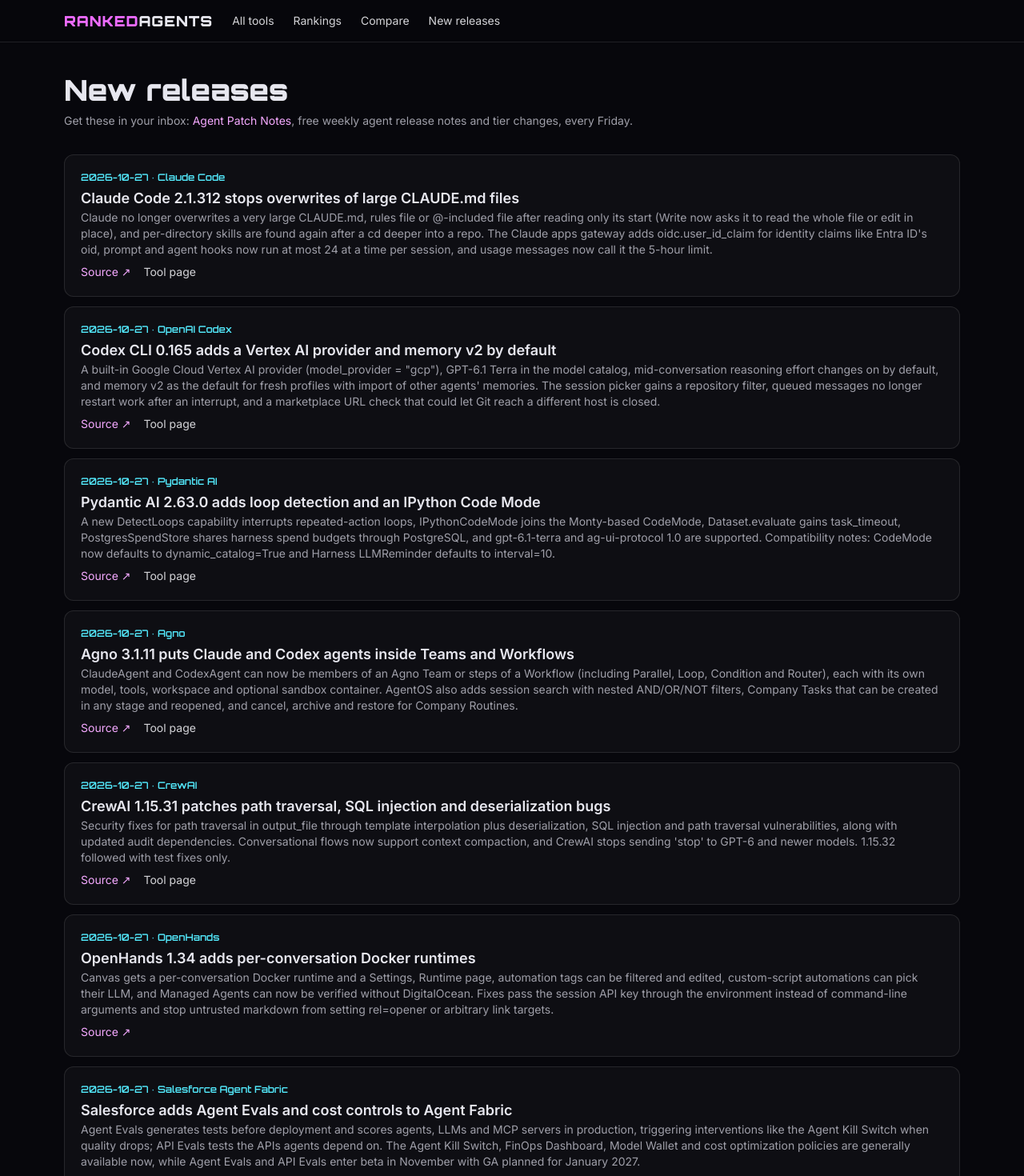
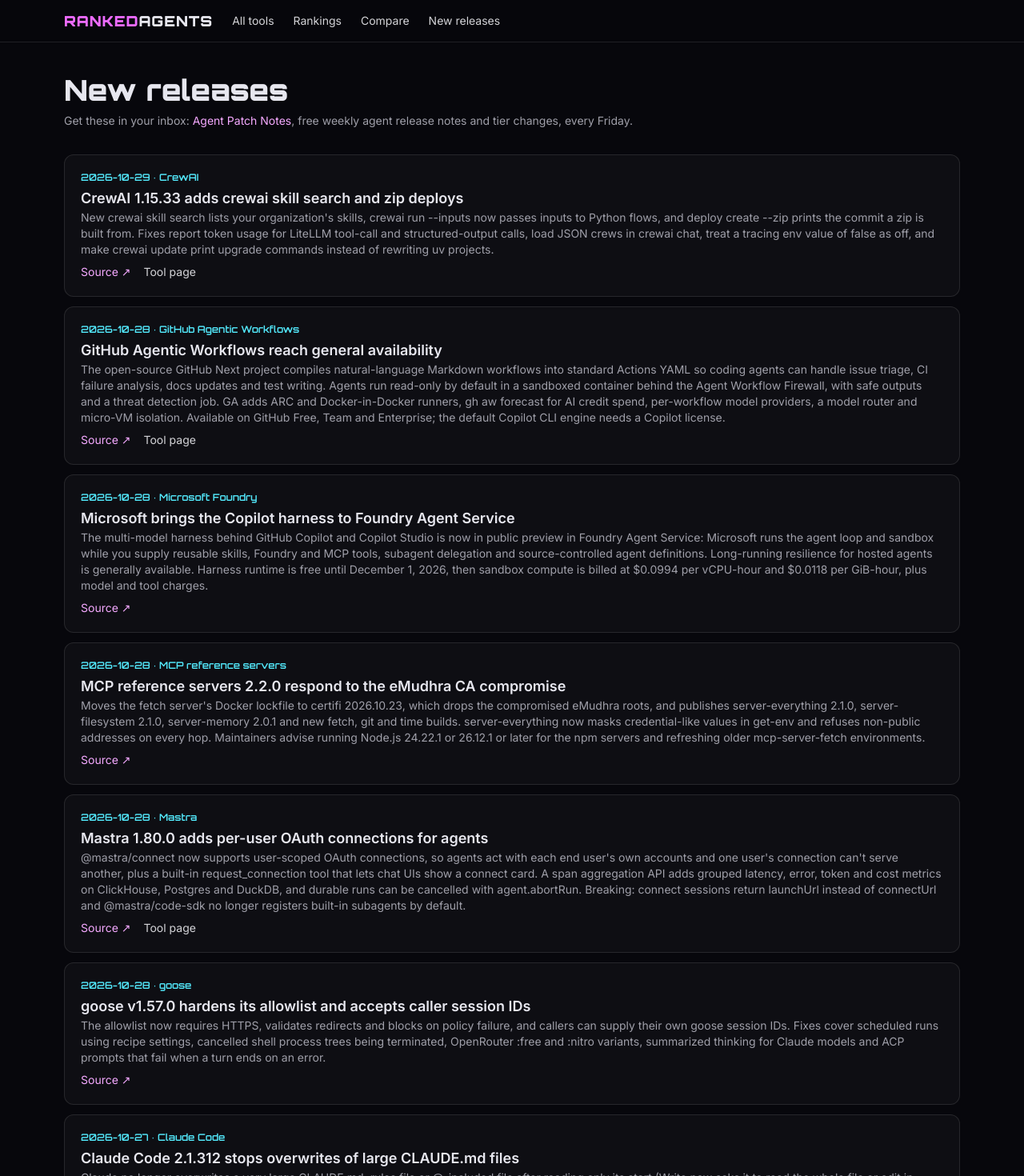
Before and after one commit to Bombtek/ranked-agents, a Next.js app: page /releases in a window 1280 px wide. Shown: the top 1470 px of the page at 80% size. Built offline with nearby package versions, Linux system fonts and the light colour scheme; no server answers.

Commit message:
Daily update 2026-10-29: add 6 releases (CrewAI 1.15.33, GitHub Agentic Workflows GA, Microsoft Copilot harness in Foundry, MCP servers 2.2.0, Mastra 1.80.0, goose 1.57.0)

```diff
--- a/data/releases.ts
+++ b/data/releases.ts
@@ -1,6 +1,12 @@
 export interface Release { title: string; product: string; date: string; summary: string; source: string; toolSlug?: string }
 // Newest first. Dates are ISO (YYYY-MM-DD).
 export const releases: Release[] = [
+  { title: "CrewAI 1.15.33 adds crewai skill search and zip deploys", product: "CrewAI", date: "2026-10-29", summary: "New crewai skill search lists your organization's skills, crewai run --inputs now passes inputs to Python flows, and deploy create --zip prints the commit a zip is built from. Fixes report token usage for LiteLLM tool-call and structured-output calls, load JSON crews in crewai chat, treat a tracing env value of false as off, and make crewai update print upgrade commands instead of rewriting uv projects.", source: "https://github.com/crewAIInc/crewAI/releases/tag/1.15.33", toolSlug: "crewai" },
+  { title: "GitHub Agentic Workflows reach general availability", product: "GitHub Agentic Workflows", date: "2026-10-28", summary: "The open-source GitHub Next project compiles natural-language Markdown workflows into standard Actions YAML so coding agents can handle issue triage, CI failure analysis, docs updates and test writing. Agents run read-only by default in a sandboxed container behind the Agent Workflow Firewall, with safe outputs and a threat detection job. GA adds ARC and Docker-in-Docker runners, gh aw forecast for AI credit spend, per-workflow model providers, a model router and micro-VM isolation. Available on GitHub Free, Team and Enterprise; the default Copilot CLI engine needs a Copilot license.", source: "https://github.blog/changelog/2026-10-28-github-agentic-workflows-generally-available/", toolSlug: "github-copilot" },
+  { title: "Microsoft brings the Copilot harness to Foundry Agent Service", product: "Microsoft Foundry", date: "2026-10-28", summary: "The multi-model harness behind GitHub Copilot and Copilot Studio is now in public preview in Foundry Agent Service: Microsoft runs the agent loop and sandbox while you supply reusable skills, Foundry and MCP tools, subagent delegation and source-controlled agent definitions. Long-running resilience for hosted agents is generally available. Harness runtime is free until December 1, 2026, then sandbox compute is billed at $0.0994 per vCPU-hour and $0.0118 per GiB-hour, plus model and tool charges.", source: "https://devblogs.microsoft.com/foundry/microsoft-copilot-harness-in-foundry/" },
+  { title: "MCP reference servers 2.2.0 respond to the eMudhra CA compromise", product: "MCP reference servers", date: "2026-10-28", summary: "Moves the fetch server's Docker lockfile to certifi 2026.10.23, which drops the compromised eMudhra roots, and publishes server-everything 2.1.0, server-filesystem 2.1.0, server-memory 2.0.1 and new fetch, git and time builds. server-everything now masks credential-like values in get-env and refuses non-public addresses on every hop. Maintainers advise running Node.js 24.22.1 or 26.12.1 or later for the npm servers and refreshing older mcp-server-fetch environments.", source: "https://github.com/modelcontextprotocol/servers/releases/tag/v2.2.0" },
+  { title: "Mastra 1.80.0 adds per-user OAuth connections for agents", product: "Mastra", date: "2026-10-28", summary: "@mastra/connect now supports user-scoped OAuth connections, so agents act with each end user's own accounts and one user's connection can't serve another, plus a built-in request_connection tool that lets chat UIs show a connect card. A span aggregation API adds grouped latency, error, token and cost metrics on ClickHouse, Postgres and DuckDB, and durable runs can be cancelled with agent.abortRun. Breaking: connect sessions return launchUrl instead of connectUrl and @mastra/code-sdk no longer registers built-in subagents by default.", source: "https://github.com/mastra-ai/mastra/releases/tag/%40mastra%2Fcore%401.80.0", toolSlug: "mastra" },
+  { title: "goose v1.57.0 hardens its allowlist and accepts caller session IDs", product: "goose", date: "2026-10-28", summary: "The allowlist now requires HTTPS, validates redirects and blocks on policy failure, and callers can supply their own goose session IDs. Fixes cover scheduled runs using recipe settings, cancelled shell process trees being terminated, OpenRouter :free and :nitro variants, summarized thinking for Claude models and ACP prompts that fail when a turn ends on an error.", source: "https://github.com/aaif-goose/goose/releases/tag/v1.57.0" },
   { title: "Claude Code 2.1.312 stops overwrites of large CLAUDE.md files", product: "Claude Code", date: "2026-10-27", summary: "Claude no longer overwrites a very large CLAUDE.md, rules file or @-included file after reading only its start (Write now asks it to read the whole file or edit in place), and per-directory skills are found again after a cd deeper into a repo. The Claude apps gateway adds oidc.user_id_claim for identity claims like Entra ID's oid, prompt and agent hooks now run at most 24 at a time per session, and usage messages now call it the 5-hour limit.", source: "https://github.com/anthropics/claude-code/releases/tag/v2.1.312", toolSlug: "claude-code" },
   { title: "Codex CLI 0.165 adds a Vertex AI provider and memory v2 by default", product: "OpenAI Codex", date: "2026-10-27", summary: "A built-in Google Cloud Vertex AI provider (model_provider = \"gcp\"), GPT-6.1 Terra in the model catalog, mid-conversation reasoning effort changes on by default, and memory v2 as the default for fresh profiles with import of other agents' memories. The session picker gains a repository filter, queued messages no longer restart work after an interrupt, and a marketplace URL check that could let Git reach a different host is closed.", source: "https://github.com/openai/codex/releases/tag/rust-v0.165.0", toolSlug: "openai-codex" },
   { title: "Pydantic AI 2.63.0 adds loop detection and an IPython Code Mode", product: "Pydantic AI", date: "2026-10-27", summary: "A new DetectLoops capability interrupts repeated-action loops, IPythonCodeMode joins the Monty-based CodeMode, Dataset.evaluate gains task_timeout, PostgresSpendStore shares harness spend budgets through PostgreSQL, and gpt-6.1-terra and ag-ui-protocol 1.0 are supported. Compatibility notes: CodeMode now defaults to dynamic_catalog=True and Harness LLMReminder defaults to interval=10.", source: "https://github.com/pydantic/pydantic-ai/releases/tag/v2.63.0", toolSlug: "pydantic-ai" },
```
